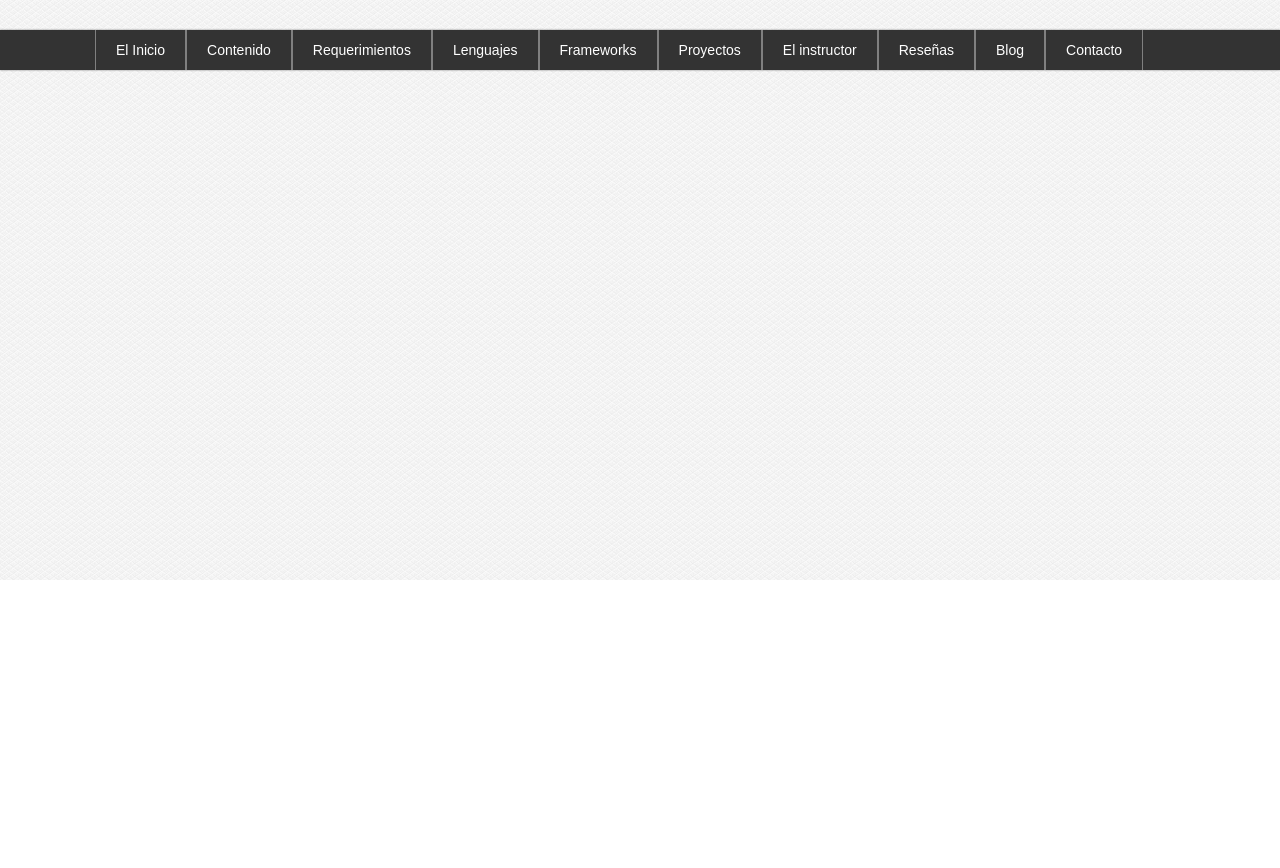
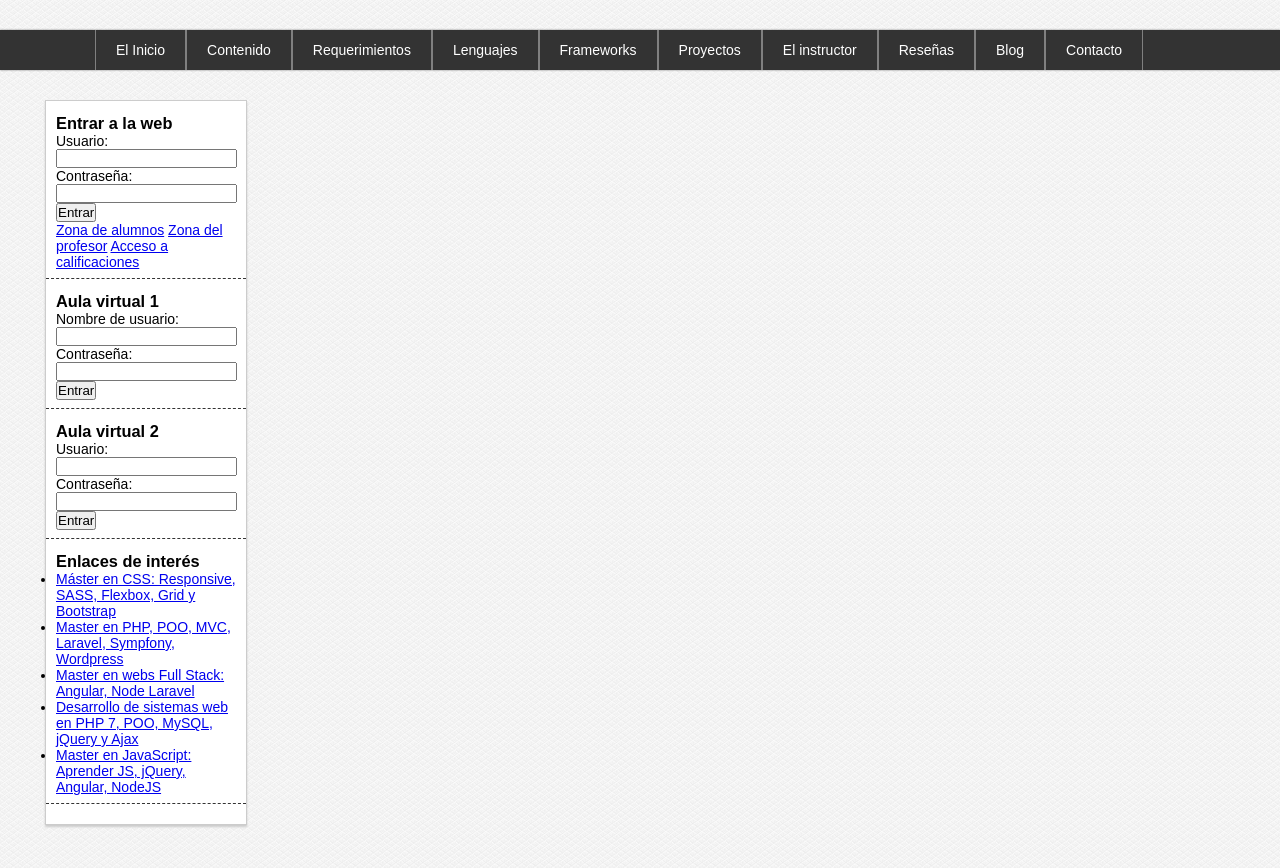
Before and after one commit to jmlocke1/CSS-Master, a plain HTML site: page maquetacion-1/index.html in a window 1280 px wide. Shown: the part 220-1088 px from the top of the page. Before the commit the page ends 800 px from the top, so only its background shows below. Drawn offline with Linux system fonts and the light colour scheme.

Commit message:
Barra lateral, HTML y comienzo estilos

```diff
--- a/maquetacion-1/css/styles.css
+++ b/maquetacion-1/css/styles.css
@@ -136,3 +136,34 @@ body{
     box-shadow: 0px 0px 2px #ccc inset;
     background: rgb(247, 243, 243);
 }
+
+/* CONTENIDO */
+#content{
+    width: 1250px;
+    min-height: 1100px;
+    margin: 0px auto;
+}
+
+/* BARRA LATERAL */
+#aside{
+    width: 200px;
+    float: left;
+    margin: 30px;
+    background-color: white;
+    border: 1px solid #ccc;
+    box-shadow: 0px 2px 2px #ccc;
+    font-family: sans-serif, Arial, Helvetica;
+}
+
+#aside .widget{
+    display: block;
+    width: 180px;
+    margin: 5px auto;
+    padding: 8px 10px;
+    font-size: 14px;
+    border-bottom: 1px dashed #333;
+}
+
+#aside .widget:last-child{
+    margin-bottom: 20px;
+}
--- a/maquetacion-1/index.html
+++ b/maquetacion-1/index.html
@@ -1,5 +1,6 @@
 <!DOCTYPE html>
 <html lang="es">
+
 <head>
     <meta charset="UTF-8">
     <meta name="viewport" content="width=device-width, initial-scale=1.0">
@@ -7,6 +8,7 @@
     <link rel="icon" type="image/x-icon" href="img/logo.png">
     <link rel="stylesheet" href="css/styles.css">
 </head>
+
 <body>
     <!-- Inicio de la cabecera -->
     <header id="header">
@@ -45,7 +47,66 @@
             <li><a href="">Contacto</a></li>
         </ul>
     </nav>
+    <!-- Fin del menú de navegación -->
+    <!-- Inicio del contenido central -->
+    <div id="content">
+        <!-- Inicio de la barra lateral-->
+        <aside id="aside">
+            <div class="widget" id="login">
+                <h3>Entrar a la web</h3>
+                <form action="">
+                    <label for="">Usuario:</label>
+                    <input type="text" name="" id="">
 
-    <!-- Fin del menú de navegación -->
+                    <label for="">Contraseña:</label>
+                    <input type="password" name="" id="">
+
+                    <input type="submit" value="Entrar">
+                </form>
+                <a href="#">Zona de alumnos</a>
+                <a href="#">Zona del profesor</a>
+                <a href="#">Acceso a calificaciones</a>
+            </div>
+            <div class="widget" id="login">
+                <h3>Aula virtual 1</h3>
+                <form action="">
+                    <label for="">Nombre de usuario:</label>
+                    <input type="text" name="" id="">
+
+                    <label for="">Contraseña:</label>
+                    <input type="password" name="" id="">
+
+                    <input type="submit" value="Entrar">
+                </form>
+            </div>
+            <div class="widget" id="login">
+                <h3>Aula virtual 2</h3>
+                <form action="">
+                    <label for="">Usuario:</label>
+                    <input type="text" name="" id="">
+
+                    <label for="">Contraseña:</label>
+                    <input type="password" name="" id="">
+
+                    <input type="submit" value="Entrar">
+                </form>
+            </div>
+            <div class="widget" id="login">
+                <h3>Enlaces de interés</h3>
+                <ul>
+                    <li><a href="https://www.udemy.com/course/master-en-css-responsive-sass-flexbox-grid-y-boostrap-4/learn/">Máster en CSS: Responsive, SASS, Flexbox, Grid y Bootstrap</a></li>
+                    <li><a href="https://www.udemy.com/course/master-en-php-sql-poo-mvc-laravel-symfony-4-wordpress/learn/">Master en PHP, POO, MVC, Laravel, Sympfony, Wordpress</a></li>
+                    <li><a href="https://www.udemy.com/course-dashboard-redirect/?course_id=1712652">Master en webs Full Stack: Angular, Node Laravel</a></li>
+                    <li><a href="https://www.udemy.com/course/desarrollo-sistemas-web-php-poo-mysql-jquery-ajax-bootstrap/learn/">Desarrollo de sistemas web en PHP 7, POO, MySQL, jQuery y Ajax</a></li>
+                    <li><a href="https://www.udemy.com/course-dashboard-redirect/?course_id=1337000">Master en JavaScript: Aprender JS, jQuery, Angular, NodeJS</a></li>
+                </ul>
+            </div>
+        </aside>
+        <!-- Fin de la barra lateral -->
+    </div>
+
+
+    <!-- Fin del contenido central-->
 </body>
+
 </html>
```
